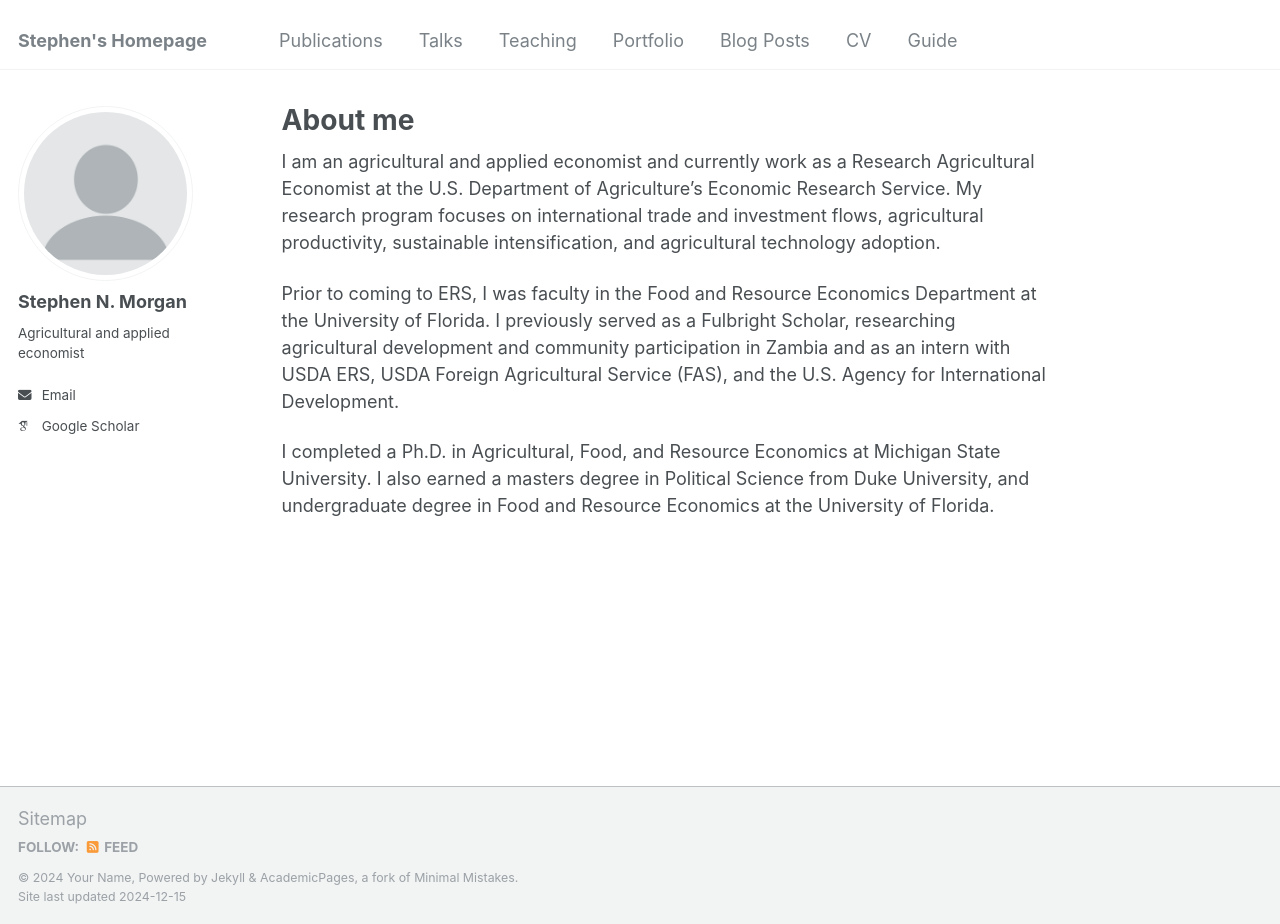
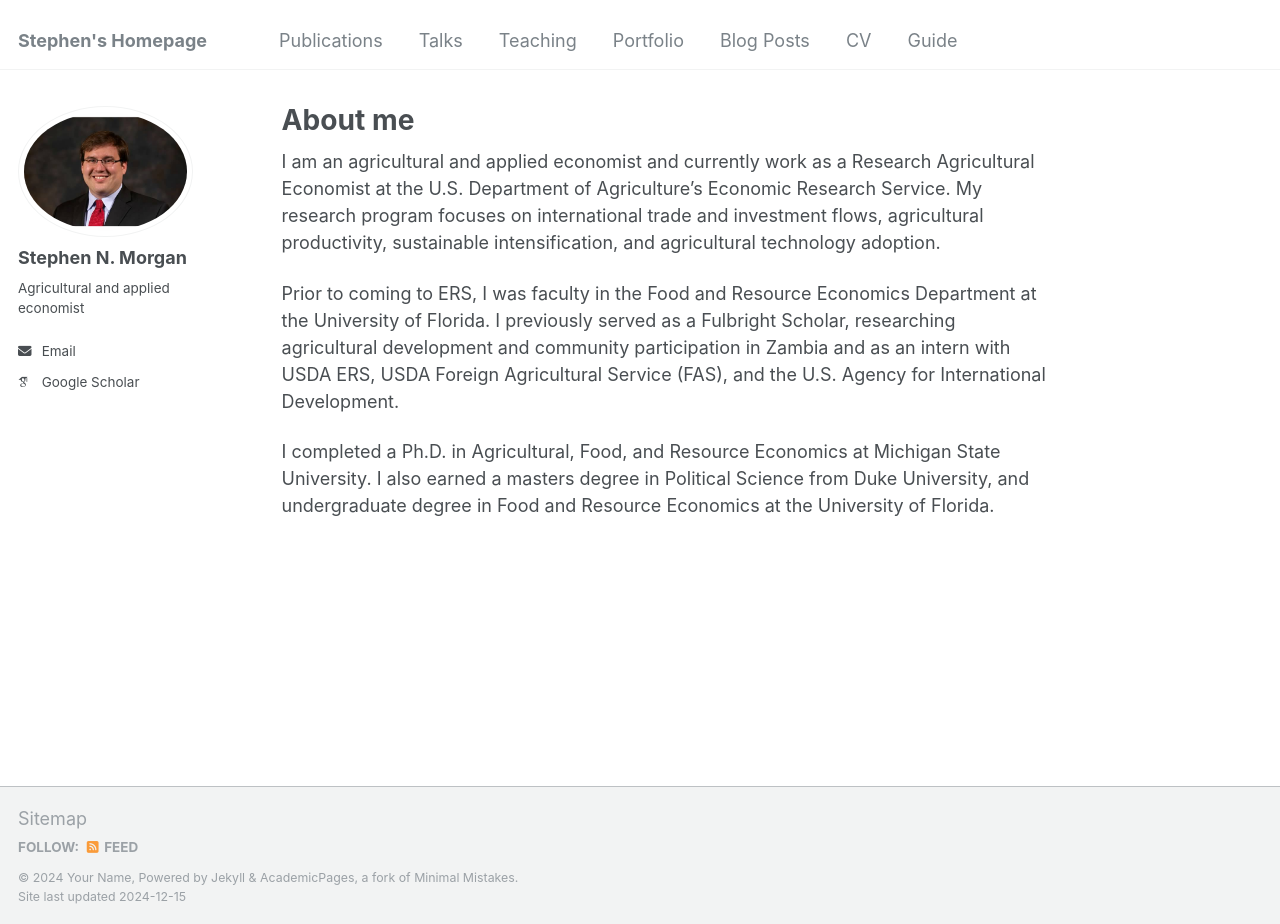
Before and after one commit to snmorganphd/snmorganphd.github.io, a Jekyll site: the page built from _pages/about.md, in a window 1280 px wide and 924 px high. Built offline with Jekyll 4.4.1, drawn with Linux system fonts in a browser that asks for light colours; some web fonts are replaced.

Commit message:
Update _config.yml

```diff
--- a/_config.yml
+++ b/_config.yml
@@ -21,7 +21,7 @@ repository               : "snmorganphd/snmorganphd.github.io"
 #               Additional customization can be done by editing /_includes/author-profile.html
 author:
   # Biographic information
-  avatar           : "profile.png"
+  avatar           : "morgan_bio photo.jpg"
   name             : "Stephen N. Morgan"
   pronouns         : # example: "she/her"
   bio              : "Agricultural and applied economist"
```
